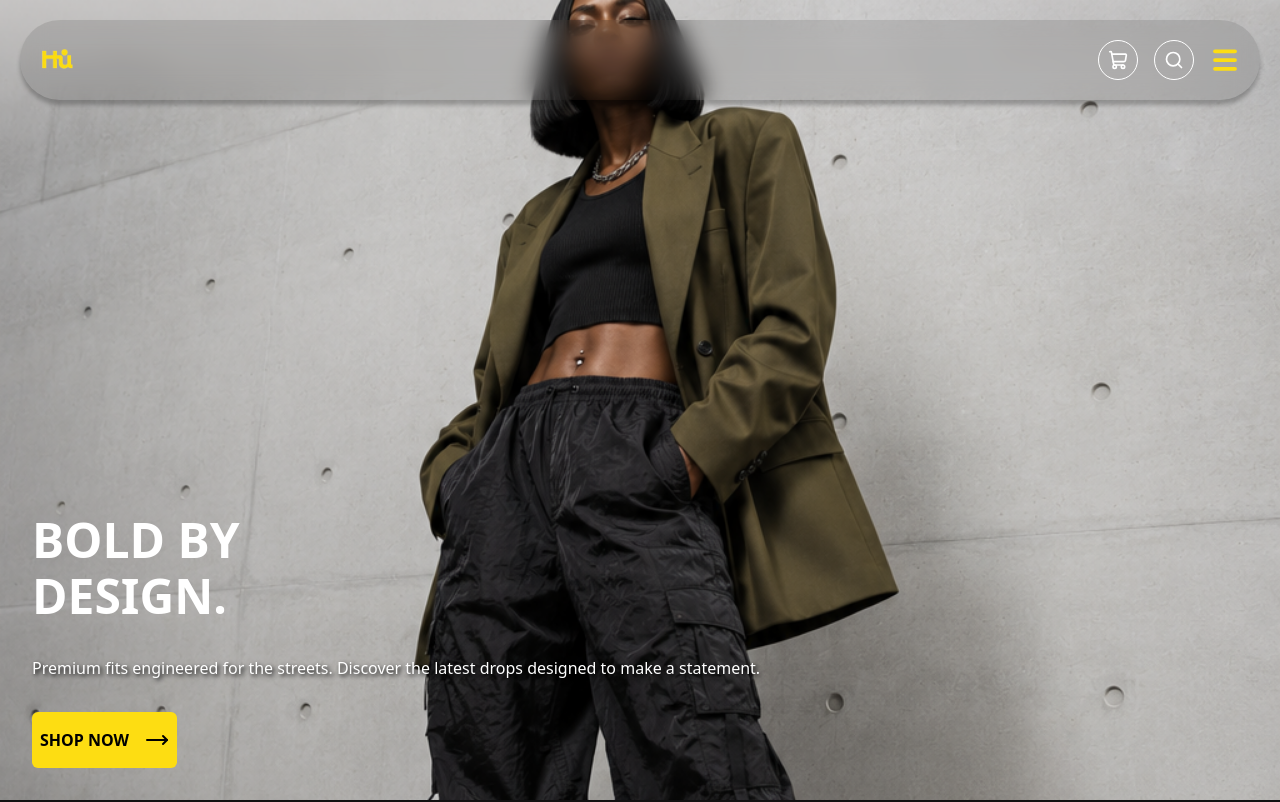
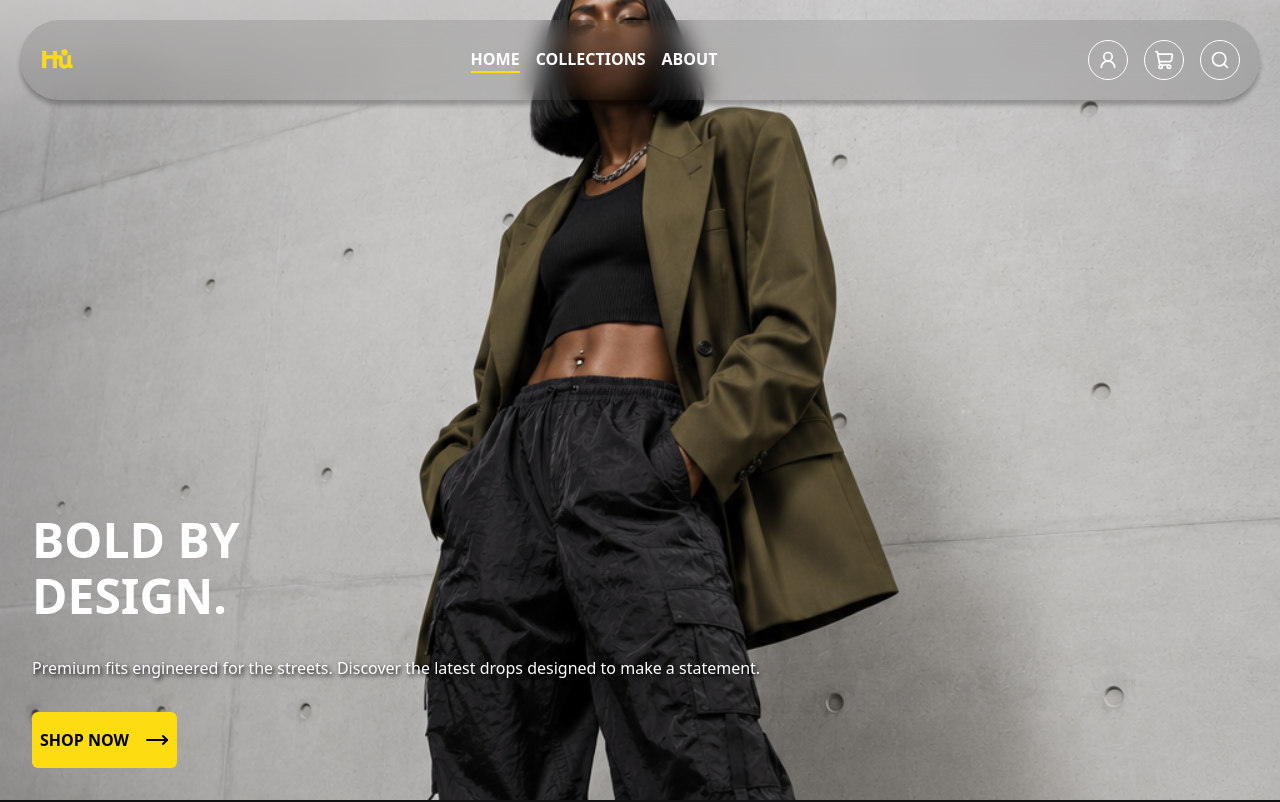
Before and after one commit to MubarakAfolabi/clothing-store, a Next.js app: page / in a window 1280 px wide. Shown: the top 802 px of the page. Built offline with nearby package versions, Linux system fonts and the light colour scheme.

Commit message:
feat: add responsive header navigation

```diff
--- a/components/layout/Header.tsx
+++ b/components/layout/Header.tsx
@@ -1,12 +1,21 @@
 "use client";
 
 import Image from "next/image";
-import { ShoppingCart, Search, Menu } from "lucide-react";
+import { ShoppingCart, Search, Menu, UserRound } from "lucide-react";
 import { useEffect, useState, useRef } from "react";
+import Link from "next/link";
+import { usePathname } from "next/navigation";
 
 export default function Header() {
   const [dark, setDark] = useState(false);
   const headerRef = useRef(null);
+  const pathname = usePathname();
+
+  const navItems = [
+    { id: 1, name: "HOME", href: "/" },
+    { id: 2, name: "COLLECTIONS", href: "/#" },
+    { id: 3, name: "ABOUT", href: "/#" },
+  ];
 
   useEffect(() => {
     const checkBackground = () => {
@@ -60,14 +69,32 @@ export default function Header() {
           alt="logo image"
           className="object-cover"
         />
+
+        <nav className="hidden md:flex gap-4 text-white font-bold">
+          {navItems.map((item) => {
+            return (
+              <Link
+                key={item.id}
+                href={item.href}
+                className={`${item.href === pathname ? "border-b-2 border-b-[hsla(52,98%,53%,1)]" : ""}`}
+              >
+                {item.name}
+              </Link>
+            );
+          })}
+        </nav>
+
         <div className="text-white flex items-center gap-4 cursor-pointer">
+          <button className="hidden md:flex h-10 w-10 items-center justify-center rounded-full border border-solid cursor-pointer">
+            <UserRound size="20" />
+          </button>
           <button className="flex h-10 w-10 items-center justify-center rounded-full border border-solid cursor-pointer">
             <ShoppingCart size="20" />
           </button>
           <button className="flex h-10 w-10 items-center justify-center rounded-full border border-solid cursor-pointer">
             <Search size="20" />
           </button>
-          <div className="text-[hsla(52,98%,53%,1)]">
+          <div className="md:hidden text-[hsla(52,98%,53%,1)]">
             <Menu size="30" strokeWidth="3" />
           </div>
         </div>
```
